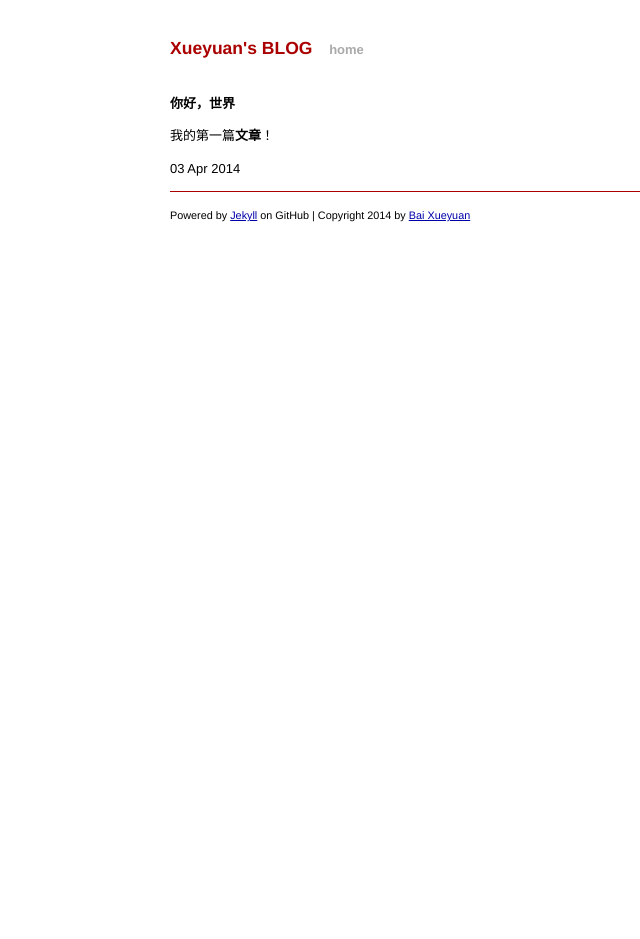
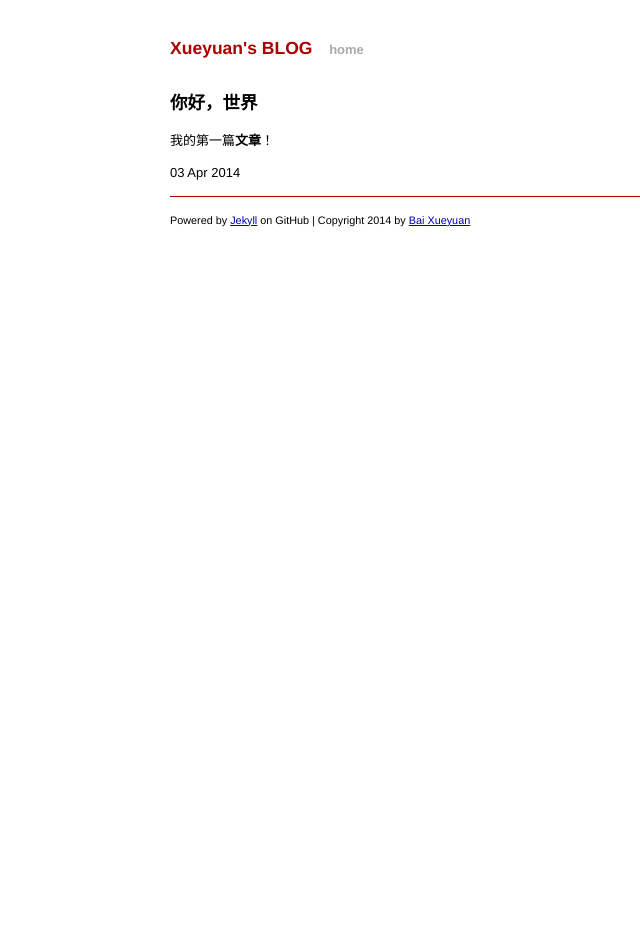
Before and after one commit to baixueyuan/jekyll, a Jekyll site: the page built from _posts/2014-04-03-Hello.md, in a window 1280 px wide. Shown: the whole page, without its empty margins (197-837 px from the left). Built offline with Jekyll 4.4.1, drawn with Linux system fonts in a browser that asks for light colours; Markdown is read by kramdown in place of the engine named in the settings.

Commit message:
Update 2014-04-03-Hello.md

```diff
--- a/_posts/2014-04-03-Hello.md
+++ b/_posts/2014-04-03-Hello.md
@@ -3,7 +3,7 @@ layout: default
 title: 你好，世界
 ---
 
-## {{ page.title }}
+# {{ page.title }}
 
 我的第一篇**文章**！
 
```
